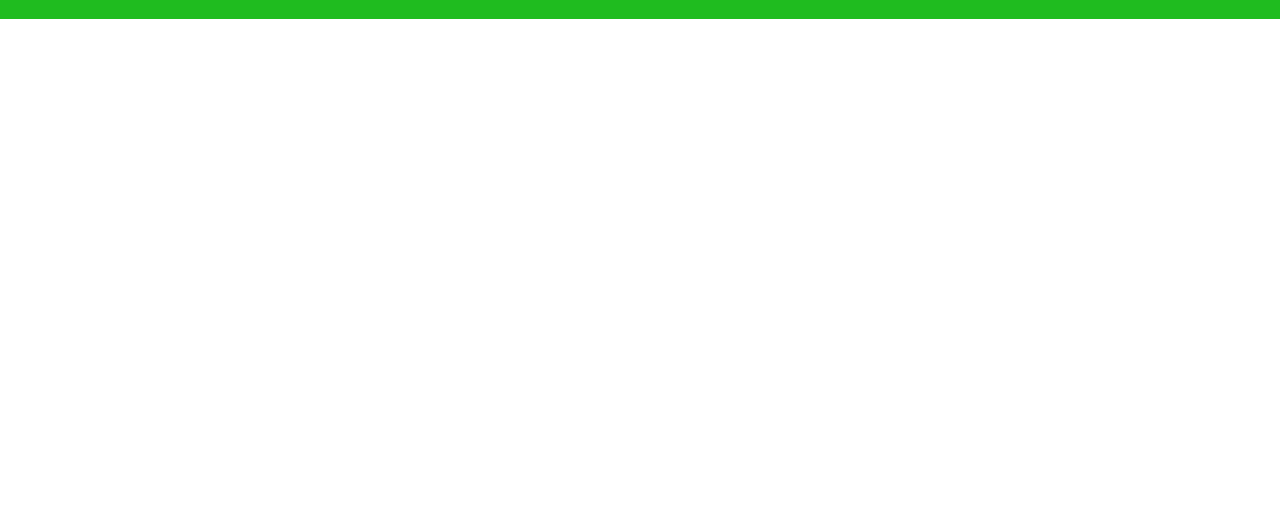
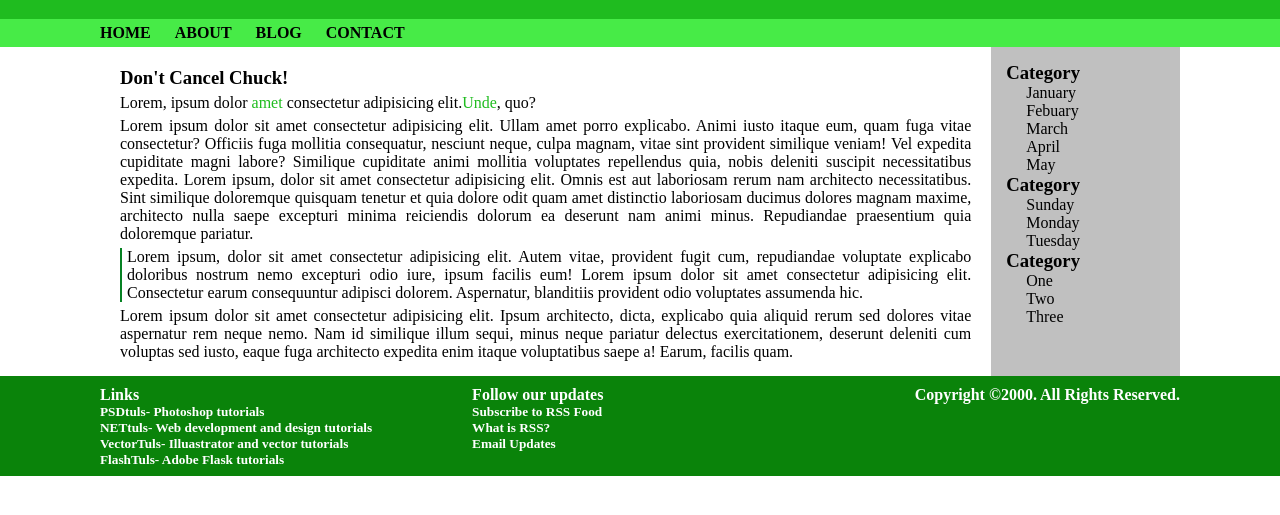
Before and after one commit to SUJAYAJAY/myblog, a plain HTML site: page index.html in a window 1280 px wide. Shown: the part 89-604 px from the top of the page. Drawn offline with Linux system fonts and the light colour scheme.

Commit message:
first commit

```diff
--- a/assets/css/style.css
+++ b/assets/css/style.css
@@ -32,3 +32,83 @@ header h1 ,header h4{
     display: inline;
 }
 /*Header Section End*/
+
+/* Nav Section Start*/
+nav{
+    background-color:#47eb47;
+    padding: 5px 100px;
+    width: 100%;
+}
+nav ul li{
+    list-style: none;
+    display: inline-block;
+    margin-right: 20px;
+
+}
+nav ul li a{
+    text-decoration: none;
+    color: #000;
+    font-weight: 600;
+}
+/* Nav Section End*/
+
+/* Main Section Start*/
+.main{
+    width: 100%;
+    padding: 0px 100px;
+    display: flex;
+    justify-content: space-between;
+}
+.main article{
+    padding: 20px 20px 0px 20px;
+}
+.main article a{
+    text-decoration: none;
+    color: #1fbc1f;
+}
+.main article p{
+    text-align: justify;
+    margin: 5px 0px;
+}
+.sujay{
+    margin-left: 80px;
+    border-left: 2px solid #068223;
+    padding-left: 5px;
+}
+aside{
+    background-color: silver;
+    padding: 15px 100px 50px 15px;
+}
+aside ul li{
+    list-style: none;
+   margin-left: 20px;
+}
+/* Main Section End*/
+
+/* Footer Section Start*/
+footer{
+background-color: #0a830a;
+width: 100%;
+color: #fff;
+padding: 10px 100px ;
+height: 100px;
+}
+footer .first{
+    float: left;
+    margin-right: 100px;
+}
+footer .first h4 a,footer .first h5 a{
+    text-decoration: none;
+   color: #fff;
+}
+footer .second{
+    float: left;
+}
+footer .second h4 a, footer .second h5 a{
+    text-decoration: none;
+    color: #fff;
+}
+footer .third{
+    float: right;
+}
+/* Footer Section End*/
--- a/index.html
+++ b/index.html
@@ -31,11 +31,80 @@
     <!-- Header Section End -->
 
     <!-- Nav Section Start -->
-      <nav></nav>
+    <nav>
+        <ul>
+            <li><a href="javascript:void()">HOME</a></li>
+            <li><a href="javascript:void()">ABOUT</a></li>
+            <li><a href="javascript:void()">BLOG</a></li>
+            <li><a href="javascript:void()">CONTACT</a></li>
+        </ul>
+    </nav>
     <!-- Nav Section End -->
 
+    <!-- Main Section Start -->
+    <div class="main">
+        <article>
+            <h3>Don't Cancel Chuck!</h3>
+            <p>Lorem, ipsum dolor <a href="javascript:void()">amet</a> consectetur adipisicing elit.<a
+                    href="javascript:void()">Unde</a>, quo?</p>
+            <p>Lorem ipsum dolor sit amet consectetur adipisicing elit. Ullam amet porro explicabo. Animi iusto itaque
+                eum, quam fuga vitae consectetur? Officiis fuga mollitia consequatur, nesciunt neque, culpa magnam,
+                vitae sint provident similique veniam! Vel expedita cupiditate magni labore? Similique cupiditate animi
+                mollitia voluptates repellendus quia, nobis deleniti suscipit necessitatibus expedita. Lorem ipsum,
+                dolor sit amet consectetur adipisicing elit. Omnis est aut laboriosam rerum nam architecto
+                necessitatibus. Sint similique doloremque quisquam tenetur et quia dolore odit quam amet distinctio
+                laboriosam ducimus dolores magnam maxime, architecto nulla saepe excepturi minima reiciendis dolorum ea
+                deserunt nam animi minus. Repudiandae praesentium quia doloremque pariatur.
+            </p>
+            <p class="sujay">
+                Lorem ipsum, dolor sit amet consectetur adipisicing elit. Autem vitae, provident fugit cum, repudiandae voluptate explicabo doloribus nostrum nemo excepturi odio iure, ipsum facilis eum! Lorem ipsum dolor sit amet consectetur adipisicing elit. Consectetur earum consequuntur adipisci dolorem. Aspernatur, blanditiis provident odio voluptates assumenda hic.
+            </p>
+            <p>Lorem ipsum dolor sit amet consectetur adipisicing elit. Ipsum architecto, dicta, explicabo quia aliquid rerum sed dolores vitae aspernatur rem neque nemo. Nam id similique illum sequi, minus neque pariatur delectus exercitationem, deserunt deleniti cum voluptas sed iusto, eaque fuga architecto expedita enim itaque voluptatibus saepe a! Earum, facilis quam.</p>
+        </article>
+        <aside>
+            <h3>Category</h3>
+            <ul>
+                <li>January</li>
+                <li>Febuary</li>
+                <li>March</li>
+                <li>April</li>
+                <li>May</li>
+            </ul>
+            <h3>Category</h3>
+            <ul>
+                <li>Sunday</li>
+                <li>Monday</li>
+                <li>Tuesday</li>
+            </ul>
+            <h3>Category</h3>
+            <ul>
+                <li>One</li>
+                <li>Two</li>
+                <li>Three</li>
+            </ul>
+        </aside>
+    </div>
+    <!-- Main Section End -->
+
     <!-- Footer Section Start -->
-      <footer></footer>
+    <footer>
+        <div class="first">
+            <h4><a href="javascript:void()">Links</a></h4>
+            <h5><a href="javascript:void()">PSDtuls- Photoshop tutorials</a></h5>
+            <h5><a href="javascript:void()">NETtuls- Web development and design tutorials</a></h5>
+            <h5><a href="javascript:void()">VectorTuls- Illuastrator and vector tutorials</a></h5>
+            <h5><a href="javascript:void()">FlashTuls- Adobe Flask tutorials</a></h5>
+        </div>
+        <div class="second">
+            <h4><a href="javascript:void()">Follow our updates</a></h4>
+            <h5><a href="javascript:void()">Subscribe to RSS Food</a></h5>
+            <h5><a href="javascript:void()">What is RSS?</a></h5>
+            <h5><a href="javascript:void()">Email Updates</a></h5>
+        </div>
+        <div class="third">
+            <h4>Copyright &copy;2000. All Rights Reserved.</h4>
+        </div>
+    </footer>
     <!-- Footer Section End -->
 
 
```
Lines whose indentation alone changed are shown as unchanged.
